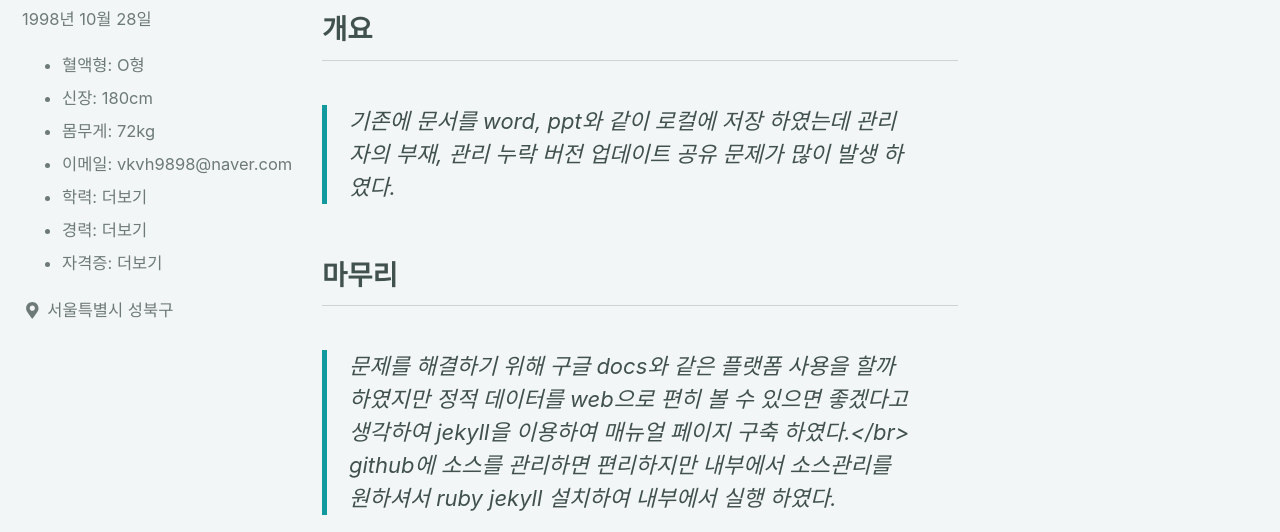
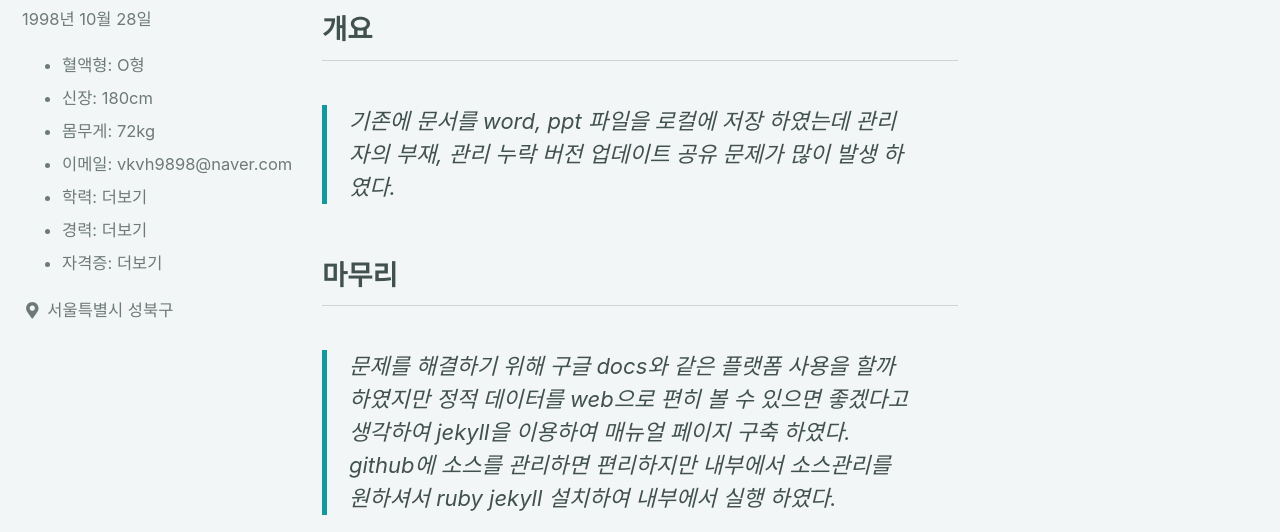
Before and after one commit to Tosi123/Tosi123.github.io, a Jekyll site: the page built from _posts/2021-01-18-Project22.md, in a window 1280 px wide and 900 px high. Shown: the part 277-809 px from the top of the window. Built offline with Jekyll 4.4.1, drawn with Linux system fonts in a browser that asks for light colours; cached includes are drawn as plain includes; nearby versions of some CDN libraries.

Commit message:
Update 2021-01-18-Project22.md

```diff
--- a/_posts/2021-01-18-Project22.md
+++ b/_posts/2021-01-18-Project22.md
@@ -4,12 +4,14 @@ title : "(구축)-Jekyll을 이용한 사내 매뉴얼 페이지 구축 (완료)
 
 ## 개요
 
-> 기존에 문서를 word, ppt와 같이 로컬에 저장 하였는데 관리자의 부재, 관리 누락 버전 업데이트 공유 문제가 많이 발생 하였다.
+> 기존에 문서를 word, ppt 파일을 로컬에 저장 하였는데 관리자의 부재, 관리 누락 버전 업데이트 공유 문제가 많이 발생 하였다.
 
 ## 마무리
 
-> 문제를 해결하기 위해 구글 docs와 같은 플랫폼 사용을 할까 하였지만 정적 데이터를 web으로 편히 볼 수 있으면 좋겠다고 생각하여 jekyll을 이용하여 매뉴얼 페이지 구축 하였다.</br>
+> 문제를 해결하기 위해 구글 docs와 같은 플랫폼 사용을 할까 하였지만 정적 데이터를
+web으로 편히 볼 수 있으면 좋겠다고 생각하여 jekyll을 이용하여 매뉴얼 페이지 구축 하였다.
 github에 소스를 관리하면 편리하지만 내부에서 소스관리를 원하셔서 ruby jekyll 설치하여 내부에서 실행 하였다.
 
 ## 예시
+
 ![예시](https://raw.githubusercontent.com/Tosi123/Tosi123.github.io/master/assets/image/docs_example.png)
```
